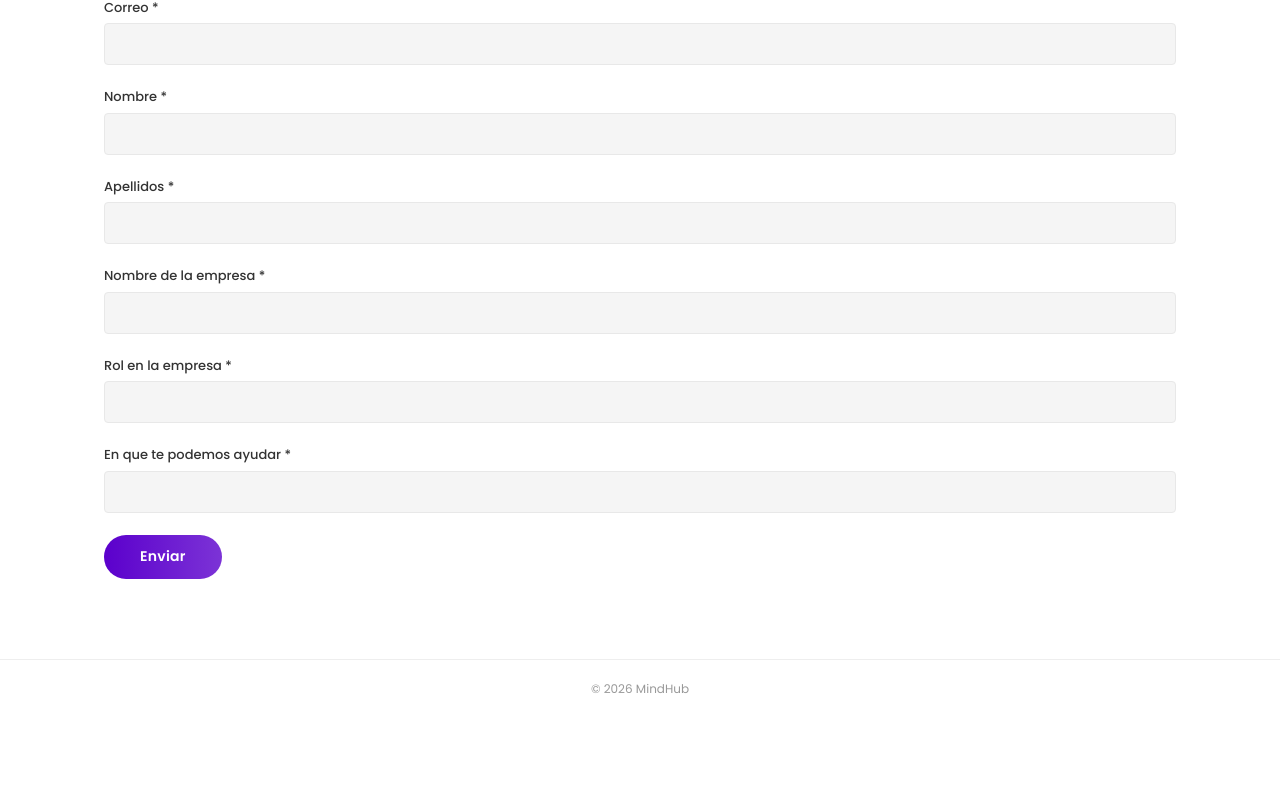
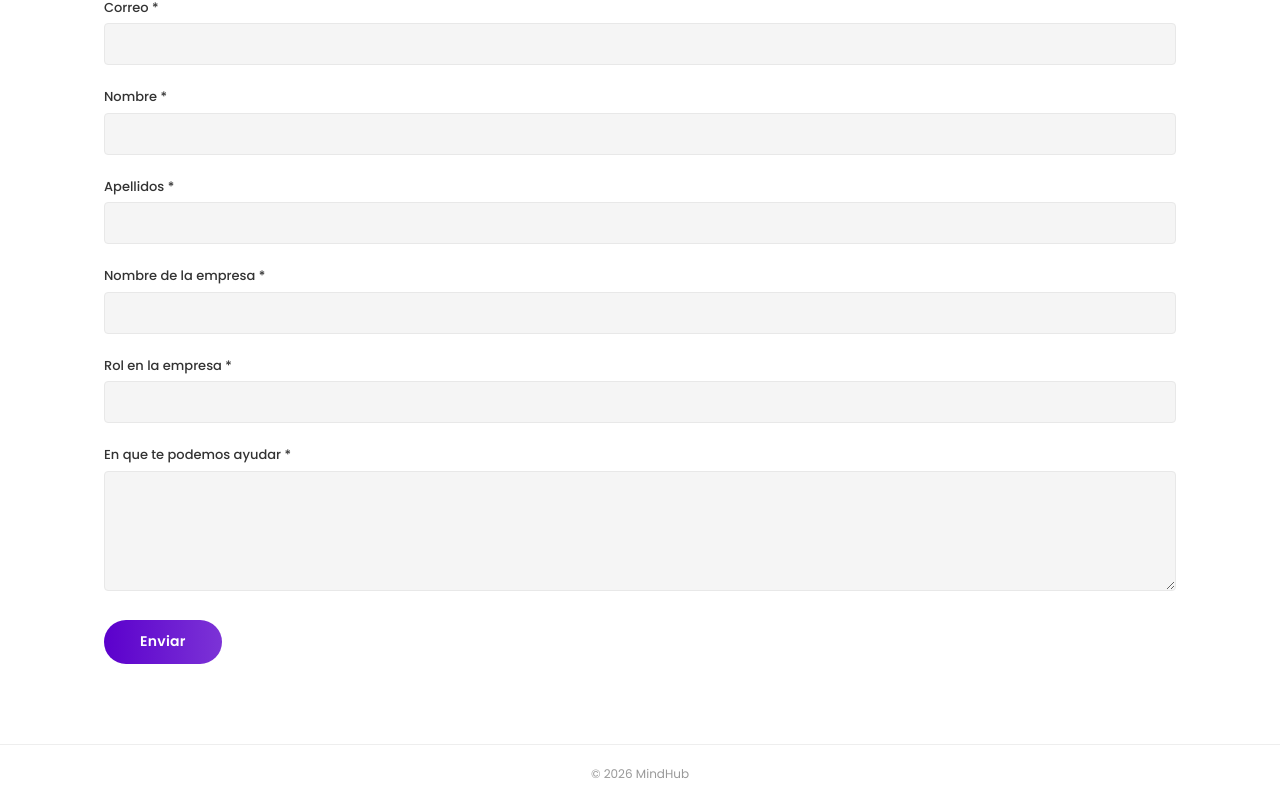
Before and after one commit to soykev/mindhubweb, a Next.js app: page /contacto in a window 1280 px wide. Shown: the part 519-1322 px from the top of the page. Before the commit the page ends 1237 px from the top, so only its background shows below. Built offline with nearby package versions, Linux system fonts and the light colour scheme.

Commit message:
envio de mail

```diff
--- a/src/app/api/contact/route.ts
+++ b/src/app/api/contact/route.ts
@@ -1,10 +1,19 @@
 import { NextRequest, NextResponse } from "next/server";
 import nodemailer from "nodemailer";
+
+function escapeHtml(value: string) {
+  return value
+    .replaceAll("&", "&amp;")
+    .replaceAll("<", "&lt;")
+    .replaceAll(">", "&gt;")
+    .replaceAll('"', "&quot;")
+    .replaceAll("'", "&#39;");
+}
 
 export async function POST(req: NextRequest) {
   try {
     const body = await req.json();
-    const { correo, nombre, apellidos, empresa, rol, mensaje } = body;
+    const { correo, nombre, apellidos, empresa, rol, mensaje, sourcePage } = body;
 
     if (!correo || !nombre || !apellidos || !empresa || !rol || !mensaje) {
       return NextResponse.json(
@@ -12,6 +21,20 @@ export async function POST(req: NextRequest) {
         { status: 400 }
       );
     }
+
+    if (
+      !process.env.SMTP_HOST ||
+      !process.env.SMTP_USER ||
+      !process.env.SMTP_PASS
+    ) {
+      return NextResponse.json(
+        { error: "La configuración SMTP no está completa en el servidor." },
+        { status: 500 }
+      );
+    }
+
+    const recipient = process.env.CONTACT_RECIPIENT ?? "Empresas@mindhubweb.com";
+    const pageLabel = typeof sourcePage === "string" ? sourcePage : "/contacto";
 
     const transporter = nodemailer.createTransport({
       host: process.env.SMTP_HOST,
@@ -25,39 +48,39 @@ export async function POST(req: NextRequest) {
 
     await transporter.sendMail({
       from: `"MindHub Web" <${process.env.SMTP_USER}>`,
-      to: "Empresas@mindhubweb.com",
+      to: recipient,
       replyTo: correo,
-      subject: `Nueva consulta de ${nombre} ${apellidos} — ${empresa}`,
+      subject: `Nueva consulta de ${escapeHtml(nombre)} ${escapeHtml(apellidos)} — ${escapeHtml(empresa)}`,
       html: `
         <div style="font-family: sans-serif; max-width: 600px; margin: 0 auto; padding: 32px; background: #f9f9f9; border-radius: 8px;">
-          <h2 style="color: #0000FF; margin-bottom: 24px;">Nueva consulta desde mindhubweb.com/programas</h2>
+          <h2 style="color: #0000FF; margin-bottom: 24px;">Nueva consulta desde mindhubweb.com${escapeHtml(pageLabel)}</h2>
           <table style="width: 100%; border-collapse: collapse;">
             <tr>
               <td style="padding: 10px 0; border-bottom: 1px solid #eee; color: #666; width: 40%;">Correo</td>
-              <td style="padding: 10px 0; border-bottom: 1px solid #eee; font-weight: 600;">${correo}</td>
+              <td style="padding: 10px 0; border-bottom: 1px solid #eee; font-weight: 600;">${escapeHtml(correo)}</td>
             </tr>
             <tr>
               <td style="padding: 10px 0; border-bottom: 1px solid #eee; color: #666;">Nombre</td>
-              <td style="padding: 10px 0; border-bottom: 1px solid #eee; font-weight: 600;">${nombre}</td>
+              <td style="padding: 10px 0; border-bottom: 1px solid #eee; font-weight: 600;">${escapeHtml(nombre)}</td>
             </tr>
             <tr>
               <td style="padding: 10px 0; border-bottom: 1px solid #eee; color: #666;">Apellidos</td>
-              <td style="padding: 10px 0; border-bottom: 1px solid #eee; font-weight: 600;">${apellidos}</td>
+              <td style="padding: 10px 0; border-bottom: 1px solid #eee; font-weight: 600;">${escapeHtml(apellidos)}</td>
             </tr>
             <tr>
               <td style="padding: 10px 0; border-bottom: 1px solid #eee; color: #666;">Empresa</td>
-              <td style="padding: 10px 0; border-bottom: 1px solid #eee; font-weight: 600;">${empresa}</td>
+              <td style="padding: 10px 0; border-bottom: 1px solid #eee; font-weight: 600;">${escapeHtml(empresa)}</td>
             </tr>
             <tr>
               <td style="padding: 10px 0; border-bottom: 1px solid #eee; color: #666;">Rol en la empresa</td>
-              <td style="padding: 10px 0; border-bottom: 1px solid #eee; font-weight: 600;">${rol}</td>
+              <td style="padding: 10px 0; border-bottom: 1px solid #eee; font-weight: 600;">${escapeHtml(rol)}</td>
             </tr>
             <tr>
               <td style="padding: 10px 0; color: #666; vertical-align: top;">Mensaje</td>
-              <td style="padding: 10px 0; font-weight: 600; white-space: pre-wrap;">${mensaje}</td>
+              <td style="padding: 10px 0; font-weight: 600; white-space: pre-wrap;">${escapeHtml(mensaje)}</td>
             </tr>
           </table>
-          <p style="margin-top: 24px; font-size: 12px; color: #999;">Este mensaje fue enviado desde el formulario de contacto en /programas</p>
+          <p style="margin-top: 24px; font-size: 12px; color: #999;">Este mensaje fue enviado desde el formulario de contacto en ${escapeHtml(pageLabel)}</p>
         </div>
       `,
     });
--- a/src/app/contacto/page.tsx
+++ b/src/app/contacto/page.tsx
@@ -65,6 +65,7 @@ export default function ContactoPage() {
         sectionId="contacto-form"
         accentColor="#5b00cc"
         accentColorRgb="91,0,204"
+        sourcePage="/contacto"
       />
 
       {/* Footer simple */}
--- a/src/app/programas/page.tsx
+++ b/src/app/programas/page.tsx
@@ -436,6 +436,7 @@ export default function ProgramasPage() {
         accentColor="#0033cc"
         accentColorRgb="0,51,204"
         title="Consultanos por nuestros programas"
+        sourcePage="/programas"
       />
     </>
   );
--- a/src/components/ContactForm.tsx
+++ b/src/components/ContactForm.tsx
@@ -7,6 +7,7 @@ interface ContactFormProps {
   accentColor?: string;
   accentColorRgb?: string;
   title?: string;
+  sourcePage?: string;
 }
 
 const labelStyle: React.CSSProperties = {
@@ -26,6 +27,7 @@ export default function ContactForm({
   accentColor = "#9b30ff",
   accentColorRgb = "155,48,255",
   title,
+  sourcePage = "/contacto",
 }: Readonly<ContactFormProps>) {
   const [formData, setFormData] = useState({
     correo: "",
@@ -57,7 +59,7 @@ export default function ContactForm({
       const res = await fetch("/api/contact", {
         method: "POST",
         headers: { "Content-Type": "application/json" },
-        body: JSON.stringify(formData),
+        body: JSON.stringify({ ...formData, sourcePage }),
       });
       if (res.ok) {
         setStatus("success");
@@ -157,6 +159,25 @@ export default function ContactForm({
                 <label style={labelStyle} htmlFor={`${sectionId}-${id}`}>
                   {label} *
                 </label>
+                {id === "mensaje" ? (
+                  <textarea
+                    id={`${sectionId}-${id}`}
+                    name={id}
+                    required
+                    value={formData[id]}
+                    onChange={handleChange}
+                    onFocus={() => setFocusedField(id)}
+                    onBlur={() => setFocusedField(null)}
+                    rows={5}
+                    style={{
+                      ...getFieldStyle(id),
+                      minHeight: "120px",
+                      resize: "vertical",
+                      paddingTop: "10px",
+                      paddingBottom: "10px",
+                    }}
+                  />
+                ) : (
                   <input
                     id={`${sectionId}-${id}`}
                     name={id}
@@ -168,6 +189,7 @@ export default function ContactForm({
                     onBlur={() => setFocusedField(null)}
                     style={getFieldStyle(id)}
                   />
+                )}
               </div>
             ))}
 
```
Lines whose indentation alone changed are shown as unchanged.
